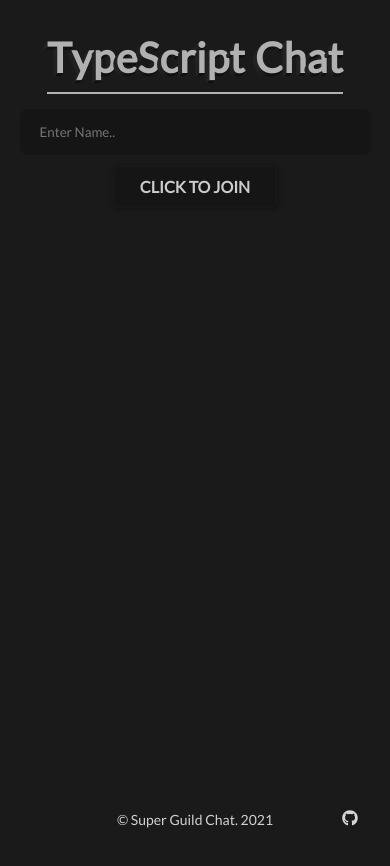
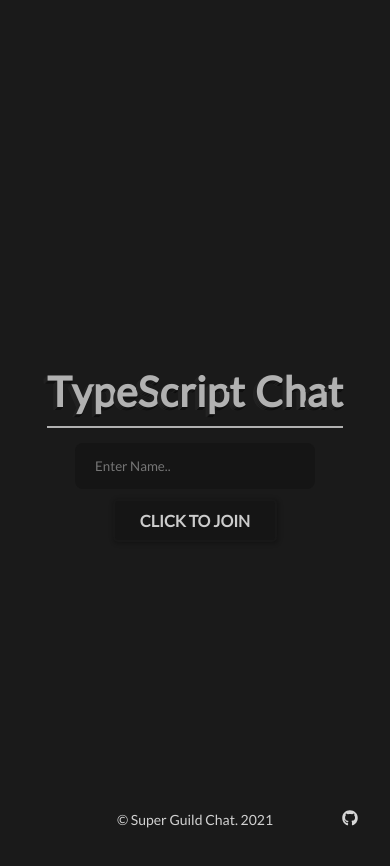
Before and after one commit to vincpinas/TSChat, a React (Create React App) app in the folder Client/: page / in a window 390 px wide. Shown: the top 866 px of the page. Built offline with nearby package versions, Linux system fonts and the light colour scheme.

Commit message:
:art: VISUAL CHANGES FOR MOBILE & NEW CHANNEL

```diff
--- a/Client/src/Components/Chat/Chat.tsx
+++ b/Client/src/Components/Chat/Chat.tsx
@@ -27,6 +27,7 @@ const Chat = ({ location, history }: any) => {
 
         socket.on('error', (error: string) => {
             alert(error)
+            history.push('/')
         });
 
         setName(name);
@@ -36,7 +37,7 @@ const Chat = ({ location, history }: any) => {
             socket.emit('disconnectUser')
             socket.off();
         }
-    }, [ENDPOINT, location.search]);
+    }, [ENDPOINT, location.search, history]);
 
     // When the messages array changes set all the new messages & some extra stuff
     useEffect(() => {
--- a/Client/src/Components/Join/Join.css
+++ b/Client/src/Components/Join/Join.css
@@ -7,14 +7,10 @@
     align-items: center;
   }
 
-  .joinInnerContainer {
-    width: 20%;
-  }
-
   .joinInput {
     border-radius: 8px;
     padding: 15px 20px;
-    width: 100%;
+    width: 15rem;
     background-color: rgb(21, 21, 21);
     outline: none;
     border: none;
@@ -39,7 +35,6 @@
       border-radius: 5px;
       display: inline-block;
       border: none;
-      width: 100%;
       color: rgb(204, 204, 204);
       background-color: rgb(21, 21, 21);
       border: 2px solid rgb(24, 24, 24);
@@ -117,10 +112,6 @@
 @media (min-width: 320px) and (max-width: 550px) {
   .joinOuterContainer {
     margin-top: 2rem;
-    height: 100%;
-  }
-
-  .joinInnerContainer {
-    width: 90%;
+    height: 100vh;
   }
 }
--- a/Client/src/Components/Join/Join.tsx
+++ b/Client/src/Components/Join/Join.tsx
@@ -35,18 +35,14 @@ const Join = () => {
                 <RubberSpan letters="TypeScript" hero={true} margin={10}/>
                 <RubberSpan letters="Chat" hero={true}/>
             </h1>
-            <div className="joinInnerContainer">
-                <div>
-                    <input placeholder="Enter Name.." className="joinInput" type="text" onChange={(event) => setName(event.target.value)}/>
-                </div>
-            </div>
-            <Link onClick={event => (!name || name.length < 4) ? (event.preventDefault(), ErrorSetter(setNameError)) : null} to={`/chat?name=${name}&room=general`}>
+                <input placeholder="Enter Name.." className="joinInput" type="text" onChange={(event) => setName(event.target.value)}/>
+            <Link onClick={event => (!name || name.length < 4) ? (event.preventDefault(), ErrorSetter(setNameError)) : null} to={`/chat?name=${name}&room=rules`}>
                 <button className="joinButton margetop-20" type="submit">Click to Join</button>
             </Link>
             <div className="Footer">
                 <p id="copyright">&#169; Super Guild Chat. {year}</p>
                 <ul className="Socials">
-                    <li><a href="https://github.com/vincpinas/" target="_blank" rel="noreferrer"><FaIcons.FaGithub/></a></li>
+                    <li><a href="https://github.com/vincpinas/TSChat" target="_blank" rel="noreferrer"><FaIcons.FaGithub/></a></li>
                 </ul>
             </div>
         </div>
--- a/Client/src/Components/Sidebar/Sidebar.tsx
+++ b/Client/src/Components/Sidebar/Sidebar.tsx
@@ -11,6 +11,7 @@ interface sidebarProps {
 const Sidebar = ({ name }: sidebarProps) => {
     return (
         <div className="sidebar">
+            <SidebarChannel channelName="Rules" channelLink={`/chat?name=${name}&room=rules`}/>
             <SidebarChannel channelName="General" channelLink={`/chat?name=${name}&room=general`}/>
             <SidebarChannel channelName="TypeScript" channelLink={`/chat?name=${name}&room=typescript`}/>
             <SidebarChannel channelName="JavaScript" channelLink={`/chat?name=${name}&room=javascript`}/>
```
